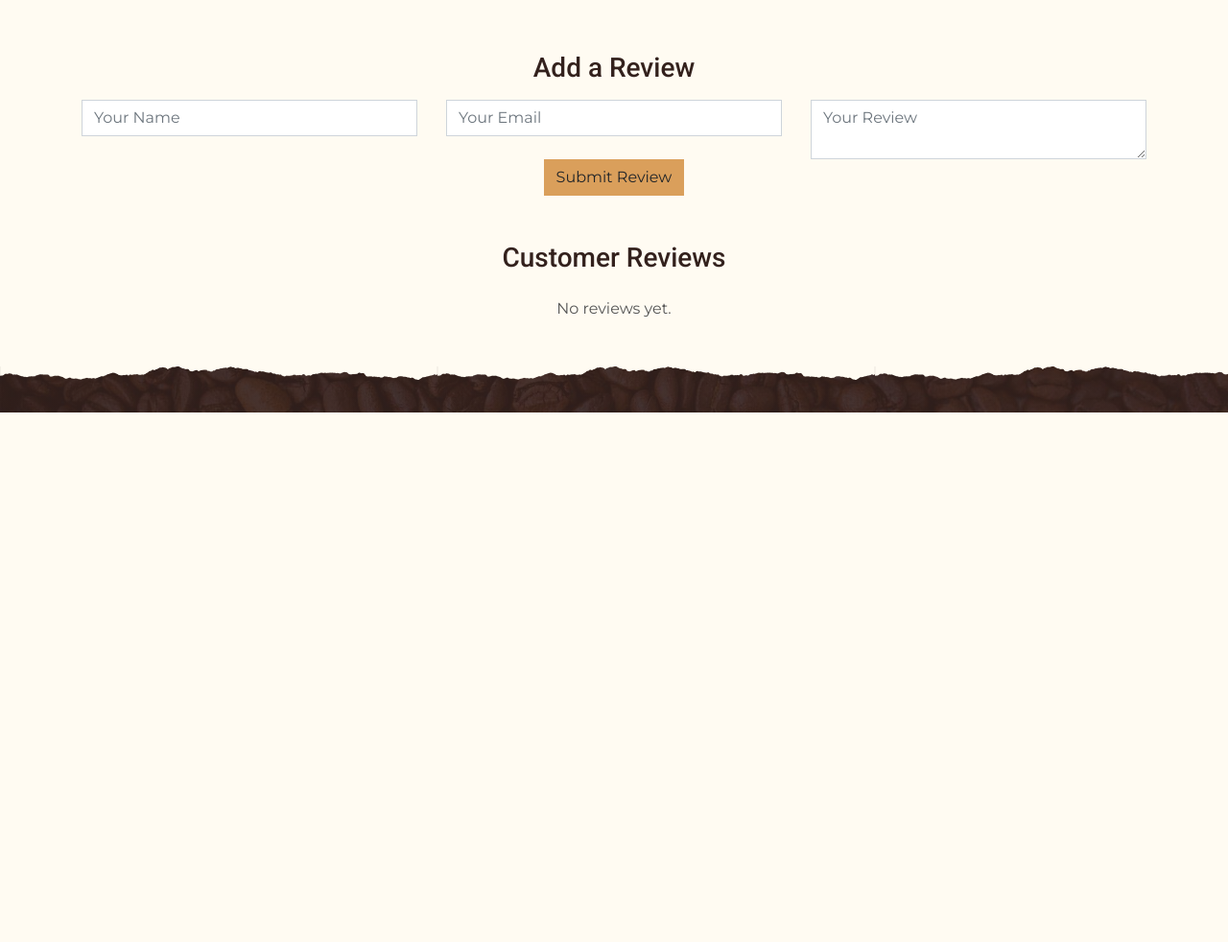
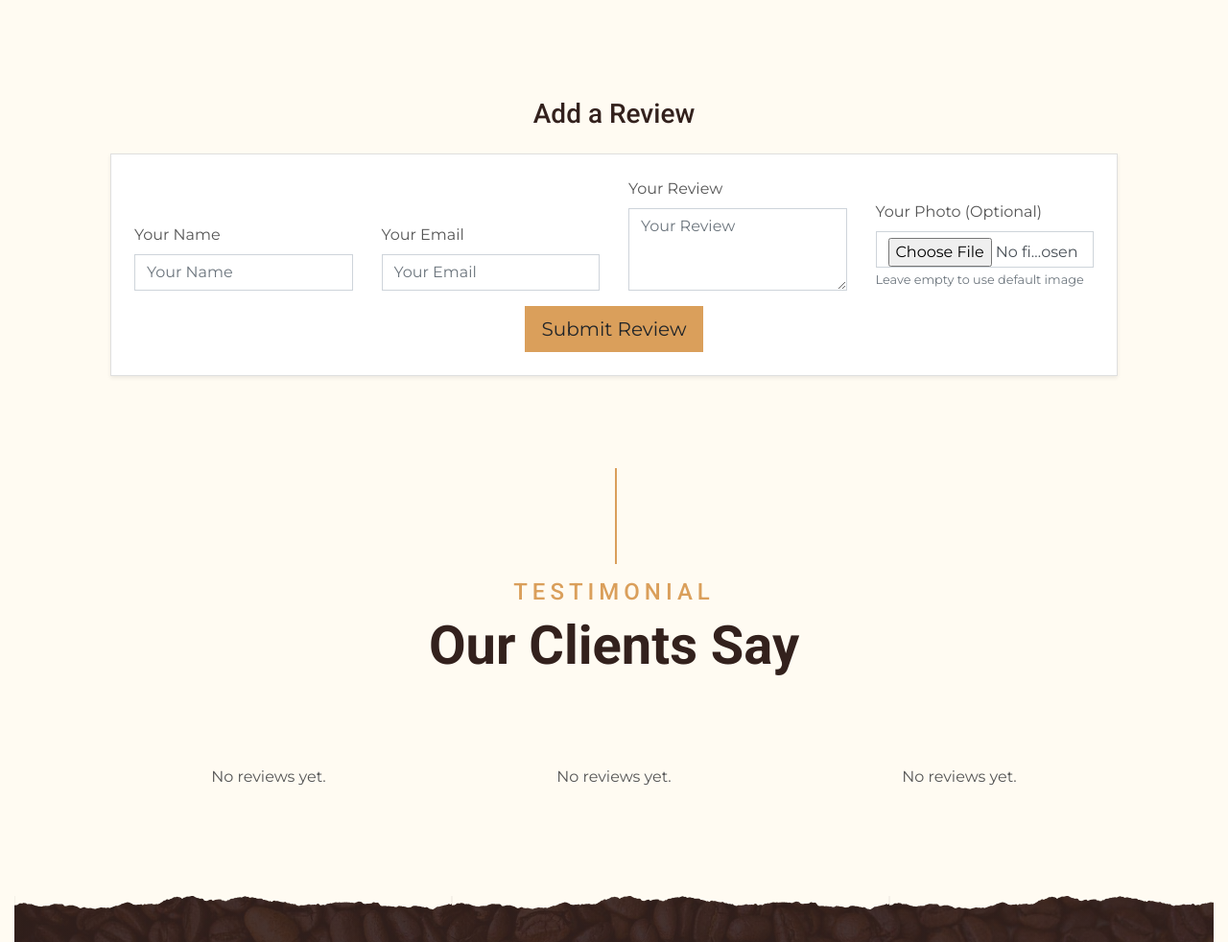
Before and after one commit to MOHAMEDKCHAOU/DJANGO_PLATFORME, a Django app: page /products/find-us/ in a window 1280 px wide. Shown: the part 1443-2425 px from the top of the page at 96% size. Before the commit the page ends 1873 px from the top, so only its background shows below. Run offline with Django 5.2, Linux system fonts and the light colour scheme; data that the repository does not hold is empty; some libraries are stand-ins or nearby versions.

Commit message:
Bloc Avis completed And Products

```diff
--- a/products/templates/base.html
+++ b/products/templates/base.html
@@ -32,9 +32,9 @@
 
 <!-- Navbar Start -->
 <div class="container-fluid p-0 nav-bar">
-    <nav class="navbar navbar-expand-lg bg-none navbar-dark py-3">
+    <nav class="navbar navbar-expand-lg bg-none navbar-dark py-2">
         <a href="{% url 'home' %}" class="navbar-brand px-lg-4 m-0">
-            <h1 class="m-0 display-4 text-uppercase text-white">KOPPEE</h1>
+            <h1 class="m-0 display-5 text-uppercase text-white">KOPPEE</h1>
         </a>
         <button type="button" class="navbar-toggler" data-toggle="collapse" data-target="#navbarCollapse">
             <span class="navbar-toggler-icon"></span>
--- a/products/templates/find_us.html
+++ b/products/templates/find_us.html
@@ -31,42 +31,81 @@
             <p><strong>Email:</strong> contact@mycafe.com</p>
         </div>
     </div>
+  <!-- Add Review Form Styled Like Testimonial -->
+<div class="container-fluid py-5">
+    <div class="container">
+        <h3 class="text-center mb-4">Add a Review</h3>
+        <div class="card shadow-sm p-4">
+            <form action="{% url 'add_review' %}" method="POST" enctype="multipart/form-data" class="row g-3 align-items-end">
+                {% csrf_token %}
 
-    <!-- Add Review Form -->
-    <div class="mb-5">
-        <h3 class="text-center mb-3">Add a Review</h3>
-        <form action="{% url 'add_review' %}" method="POST" class="row g-3">
-            {% csrf_token %}
-            <div class="col-md-4">
+                <!-- Name -->
+                <div class="col-md-3">
+                    <label class="form-label">Your Name</label>
                     <input type="text" name="name" class="form-control" placeholder="Your Name" required>
                 </div>
-            <div class="col-md-4">
+
+                <!-- Email -->
+                <div class="col-md-3">
+                    <label class="form-label">Your Email</label>
                     <input type="email" name="email" class="form-control" placeholder="Your Email" required>
                 </div>
-            <div class="col-md-4">
-                <textarea name="message" class="form-control" placeholder="Your Review" required></textarea>
+
+                <!-- Message -->
+                <div class="col-md-3">
+                    <label class="form-label">Your Review</label>
+                    <textarea name="message" class="form-control" placeholder="Your Review" rows="3" required></textarea>
                 </div>
-            <div class="col-12 text-center">
-                <button type="submit" class="btn btn-primary">Submit Review</button>
+
+                <!-- Image -->
+                <div class="col-md-3">
+                    <label class="form-label">Your Photo (Optional)</label>
+                    <input type="file" name="image" class="form-control" accept="image/*">
+                    <small class="text-muted">Leave empty to use default image</small>
+                </div>
+
+                <!-- Submit -->
+                <div class="col-12 text-center mt-3">
+                    <button type="submit" class="btn btn-primary btn-lg">Submit Review</button>
                 </div>
             </form>
         </div>
+    </div>
+</div>
+  <!-- Testimonial Start -->
+<div class="container-fluid py-5">
+    <div class="container">
+        <div class="section-title text-center mb-5">
+            <h4 class="text-primary text-uppercase" style="letter-spacing: 5px;">Testimonial</h4>
+            <h1 class="display-4">Our Clients Say</h1>
+        </div>
 
-    <!-- Reviews List -->
-    <div>
-        <h3 class="text-center mb-4">Customer Reviews</h3>
+        <div class="owl-carousel testimonial-carousel">
             {% for review in reviews %}
-        <div class="card mb-3">
-            <div class="card-body">
-                <h5 class="card-title">{{ review.name }}</h5>
-                <h6 class="card-subtitle mb-2 text-muted">{{ review.created_at|date:"M d, Y H:i" }}</h6>
-                <p class="card-text">{{ review.message }}</p>
+            <div class="testimonial-item">
+                <div class="d-flex align-items-center mb-3">
+                    <!-- User image with default fallback -->
+                    <img class="img-fluid rounded-circle"
+                         src="{{ review.image.url }}"
+                         onerror="this.src='{% static 'img/Avis.jpg' %}'"
+                         alt="{{ review.name }}"
+                         style="width:70px; height:70px; object-fit:cover;">
+
+                    <div class="ml-3">
+                        <h4>{{ review.name }}</h4>
+                        <i>{{ review.created_at|date:"M d, Y" }}</i>
                     </div>
+                </div>
+                <p class="m-0">{{ review.message }}</p>
             </div>
             {% empty %}
             <p class="text-center">No reviews yet.</p>
             {% endfor %}
         </div>
     </div>
+</div>
+<!-- Testimonial End -->
+
+
 
 {% endblock %}
--- a/products/urls.py
+++ b/products/urls.py
@@ -17,6 +17,7 @@ urlpatterns = [
 
     path('find-us/', views.find_us, name='find_us'),
     path('add-review/', views.add_review, name='add_review'),
+    path('avis/', views.add_review, name='Avis'),
     path('service/', views.service, name='service'),
     path('menu/', views.menu, name='menu'),
     path('reservation/', views.reservation, name='reservation'),
--- a/products/views.py
+++ b/products/views.py
@@ -198,8 +198,8 @@ def generate_qrcode(product):
     product.qrcode.save(filename, File(buffer), save=True)
 
 
-def about(request):
-    return render(request, 'products/about.html')
+def avis(request):
+    return render(request, '/avis.html')
 
 def service(request):
     return render(request, 'products/service.html')
@@ -235,6 +235,14 @@ def add_review(request):
         name = request.POST.get('name')
         email = request.POST.get('email')
         message = request.POST.get('message')
+        image = request.FILES.get("image")  # get file if uploaded
+
         if name and email and message:
-            Review.objects.create(name=name, email=email, message=message)
+            review = Review.objects.create(
+                name=name,
+                email=email,
+                message=message,
+                image=image  # can be None, default will be used
+            )
+
         return redirect('find_us')
--- a/stock_manager/settings.py
+++ b/stock_manager/settings.py
@@ -142,3 +142,8 @@ EMAIL_PORT = 587
 EMAIL_HOST_USER = 'hamakch12@gmail.com'
 EMAIL_HOST_PASSWORD = 'Hamma1234..'
 DEFAULT_FROM_EMAIL = EMAIL_HOST_USER
+
+BASE_DIR = Path(__file__).resolve().parent.parent
+
+MEDIA_URL = '/media/'
+MEDIA_ROOT = os.path.join(BASE_DIR, 'media')
```
Also changed, not shown: media/reviews/090df743-2a72-4814-8152-db66d3686722.jpg (added), media/reviews/Avis.jpg (renamed from products/static/img/Avis.jpg). Lines whose indentation alone changed are shown as unchanged.
